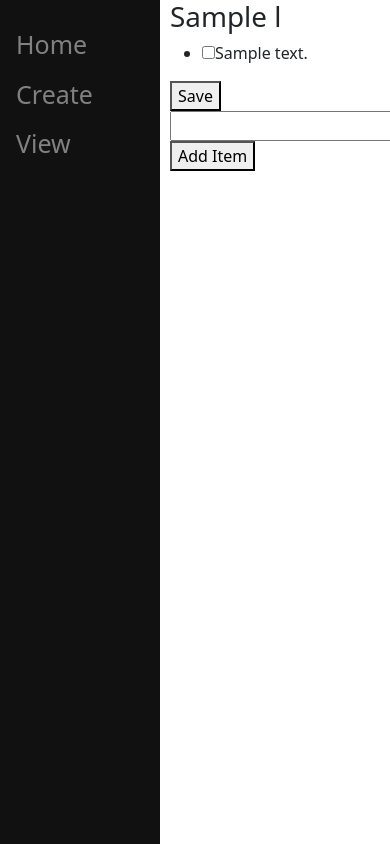
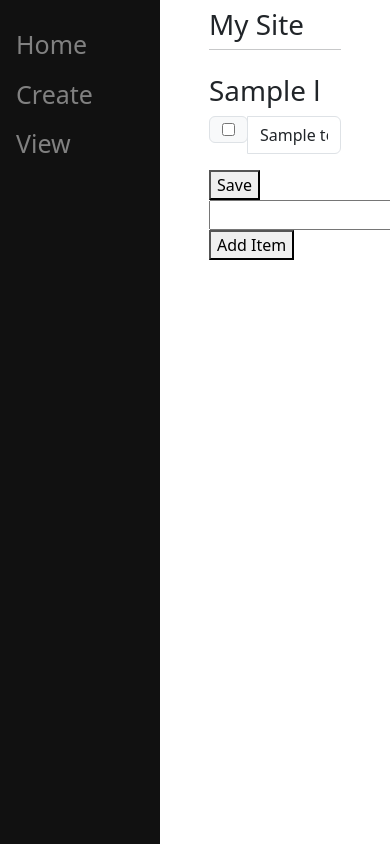
Before and after one commit to ManNjoro/Django-Beginner, a Django app: template mysite/main/templates/main/list.html in a window 390 px wide; the page is wider, and only the part inside the window is pictured. Run offline with Django 5.2, Linux system fonts and the light colour scheme; the template is opened without the code that fills it: most values are stand-ins (such as "Sample title", 1, 10 or a date in 2020); some libraries are stand-ins or nearby versions.

Commit message:
Updated base.html and added Bootstrap styling to create.html and list.html
The base.html template was updated to include a new layout with a header, a content area, and a footer. The content area is wrapped in a Bootstrap container and row for better responsiveness. The create.html and list.html templates were updated to use the new base.html template and to include Bootstrap styling for form elements and checkboxes.

```diff
--- a/mysite/main/templates/main/base.html
+++ b/mysite/main/templates/main/base.html
@@ -17,9 +17,14 @@
         <a href="/2">View</a>
     </div>
     <div id="content",  name="content" class="main">
-
-        {% block content %}
-        {% endblock %}
+        <div class="row justify-content-center">
+            <div class="col-8">
+                <h1 class="mt-2">My Site</h1>
+                <hr class="mt-0 mb-4">
+                {% block content %}
+                {% endblock %}
+            </div>
+        </div>
     </div>
     <script src="{% static 'js/bootstrap.bundle.min.js' %}"></script>
 </body>
--- a/mysite/main/templates/main/list.html
+++ b/mysite/main/templates/main/list.html
@@ -4,15 +4,23 @@
 <h1>{{ ls.name }}</h1>
 <form action="#" method="post">
     {% csrf_token %}
-    <ul>
+
         {% for item in ls.item_set.all %}
-        {% if item.complete == True %}
-        <li><input type="checkbox" name="c{{ item.id }}" id="" value="clicked" checked> {{item.text}}</li>
-        {% else %}
-        <li><input type="checkbox" name="c{{ item.id }}" id="" value="clicked">{{item.text}}</li>
-        {% endif %}
-        {% endfor %}
-    </ul>
+        <div class="input-group mb-3">
+            <div class="input-group-prepend">
+                <div class="input-group-text">
+
+                    {% if item.complete == True %}
+                    <input type="checkbox" name="c{{ item.id }}" id="" value="clicked" checked>
+                    {% else %}
+                    <input type="checkbox" name="c{{ item.id }}" id="" value="clicked">
+                    {% endif %}
+                </div>
+            </div>
+            <input type="text" , value="{{item.text}}" name="" id="" class="form-control">
+        </div>
+            {% endfor %}
+
     <button name="save", value="save">Save</button>
     <input type="text", name="new" id="">
     <button name="newItem", value="newItem">Add Item</button>
```
Also changed, not shown: mysite/main/templates/main/create.html (+9 -4 lines).
